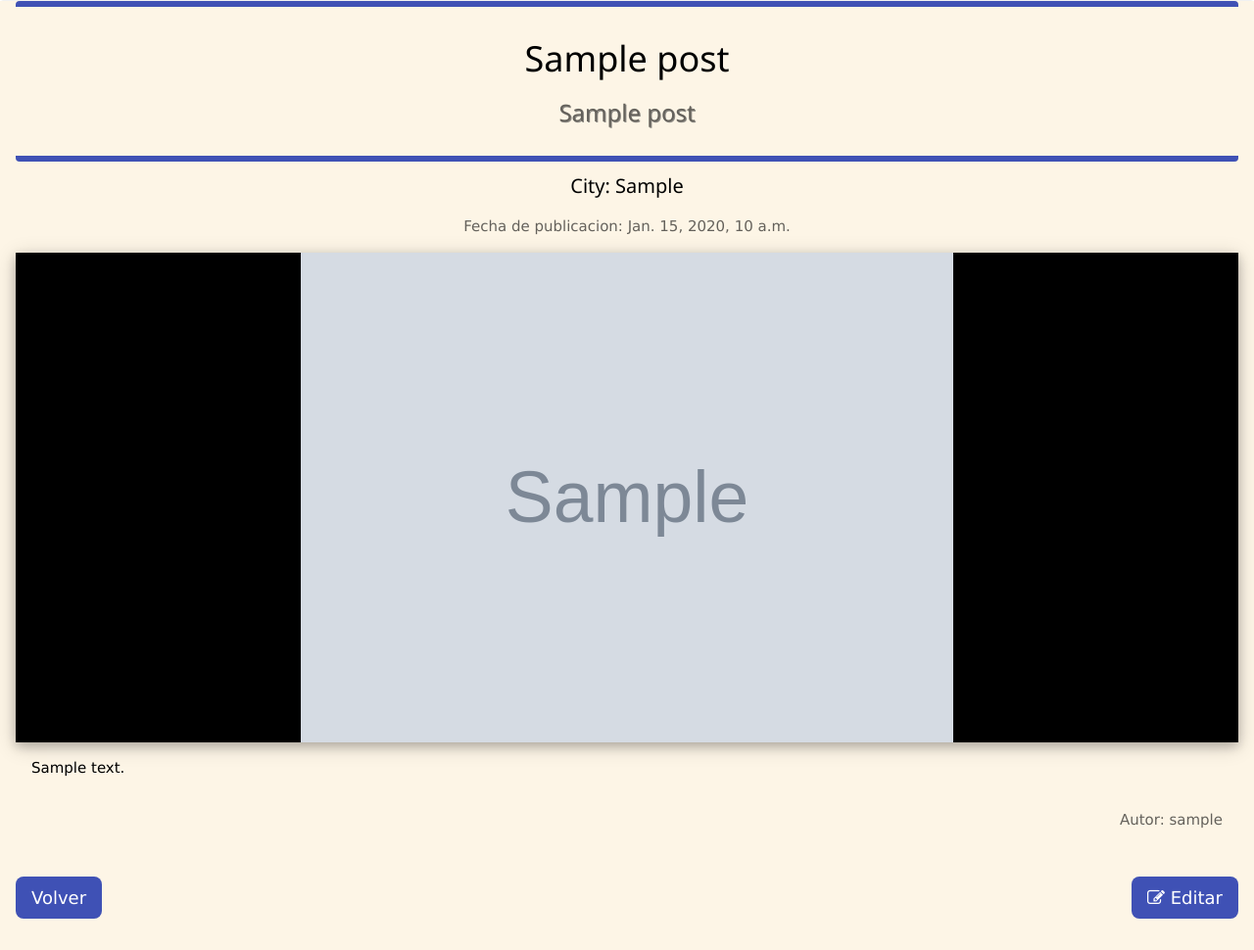
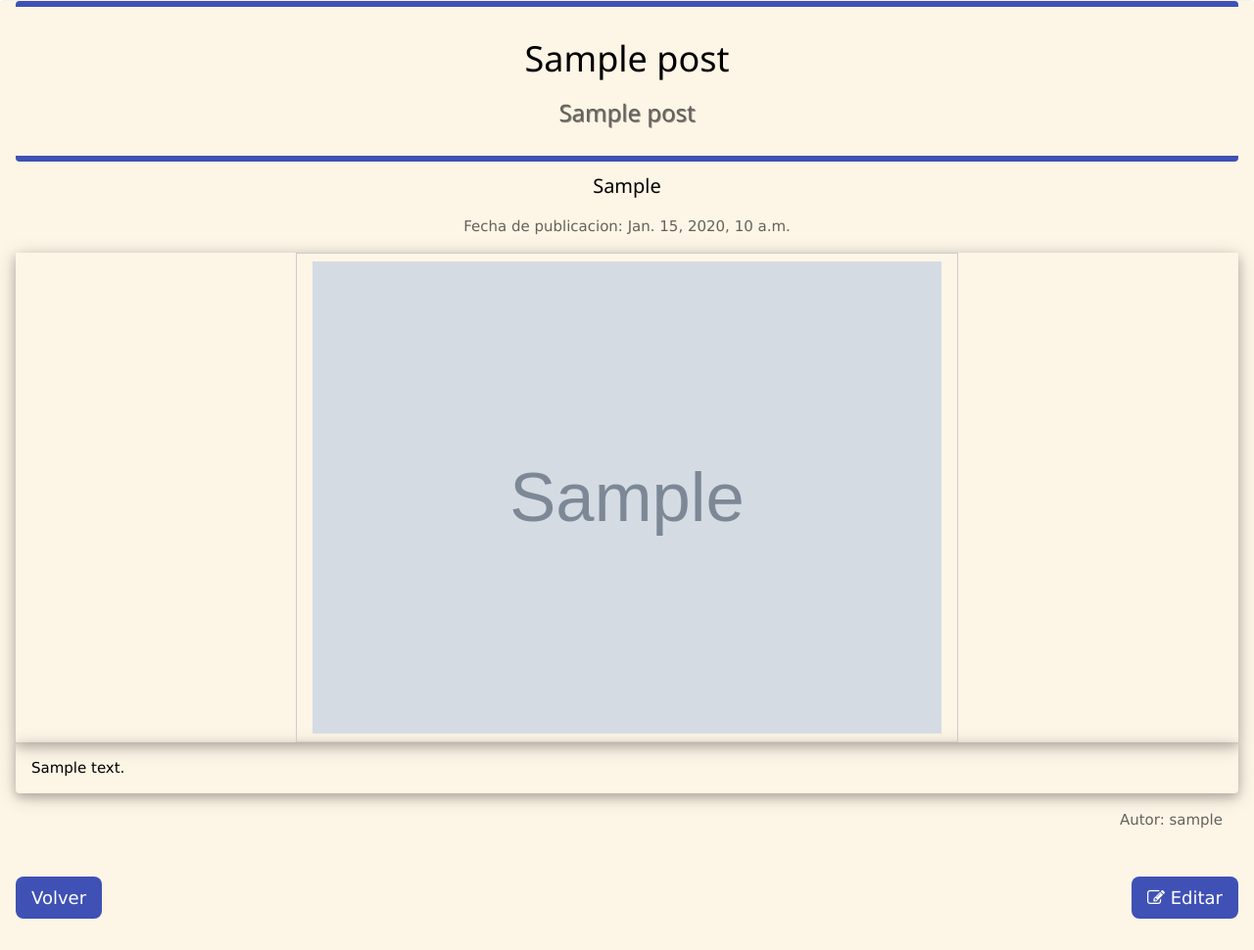
Before and after one commit to tompy017/blog_project, a Django app: page /pages/1/ in a window 1280 px wide. Shown: the part 236-1206 px from the top of the page at 98% size. Run offline with Django 4.2, Linux system fonts and the light colour scheme; a user stored in the database is signed in; tables that the repository leaves empty hold one stand-in row (values such as "Sample post"); grey boxes marked "Sample" are stand-in pictures.

Commit message:
post images corrected

```diff
--- a/blogapp/templates/blogapp/post_detail.html
+++ b/blogapp/templates/blogapp/post_detail.html
@@ -8,19 +8,19 @@
 </div>
 
 <div class="w3-container w3-center w3-round">
-    <h4>City: {{post.city}}</h4>
+    <h4>{{post.city.title}}</h4>
     <p class="w3-opacity">Fecha de publicacion: {{post.date_added}}</p>
 </div>
 
 {% if post.image %}
-        <div class="w3-card-4 w3-center w3-black w3-display-container">
-            <img src="{{post.image.url}}" alt="" class="" height="500px" alt="cities">
+        <div class="w3-center w3-display-container w3-card-4">
+            <img src="{{post.image.url}}" alt="" class="w3-border w3-padding" height="500px" alt="cities">
         </div>
 {% endif %}
 
 
 
-<div class="w3-container w3-round">
+<div class="w3-container w3-card-4  w3-round">
     <p>{{post.content}}</p>
 </div>
 
```
Also changed, not shown: media/post_images/obelisco_0fetyOB.jpeg (added).
